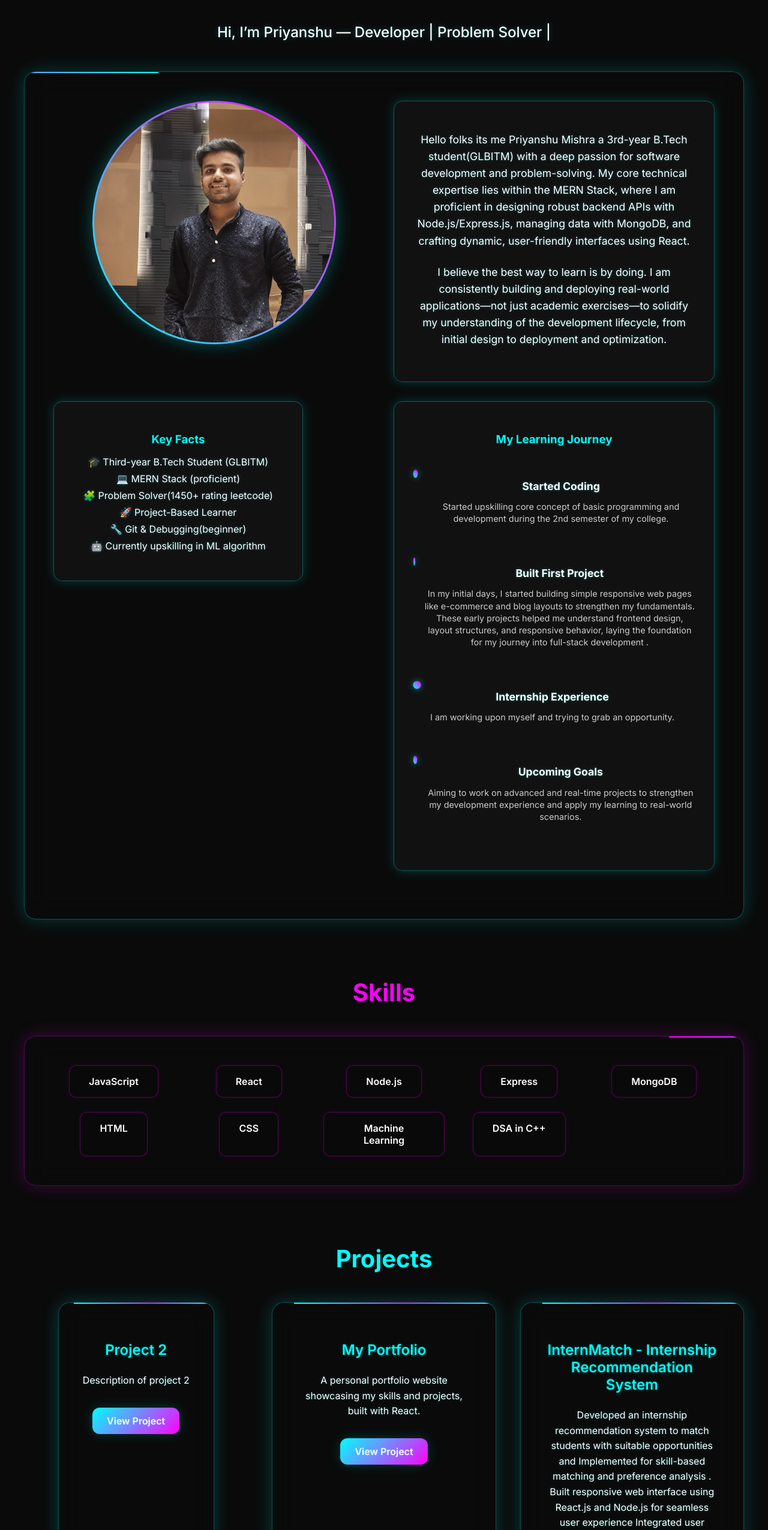
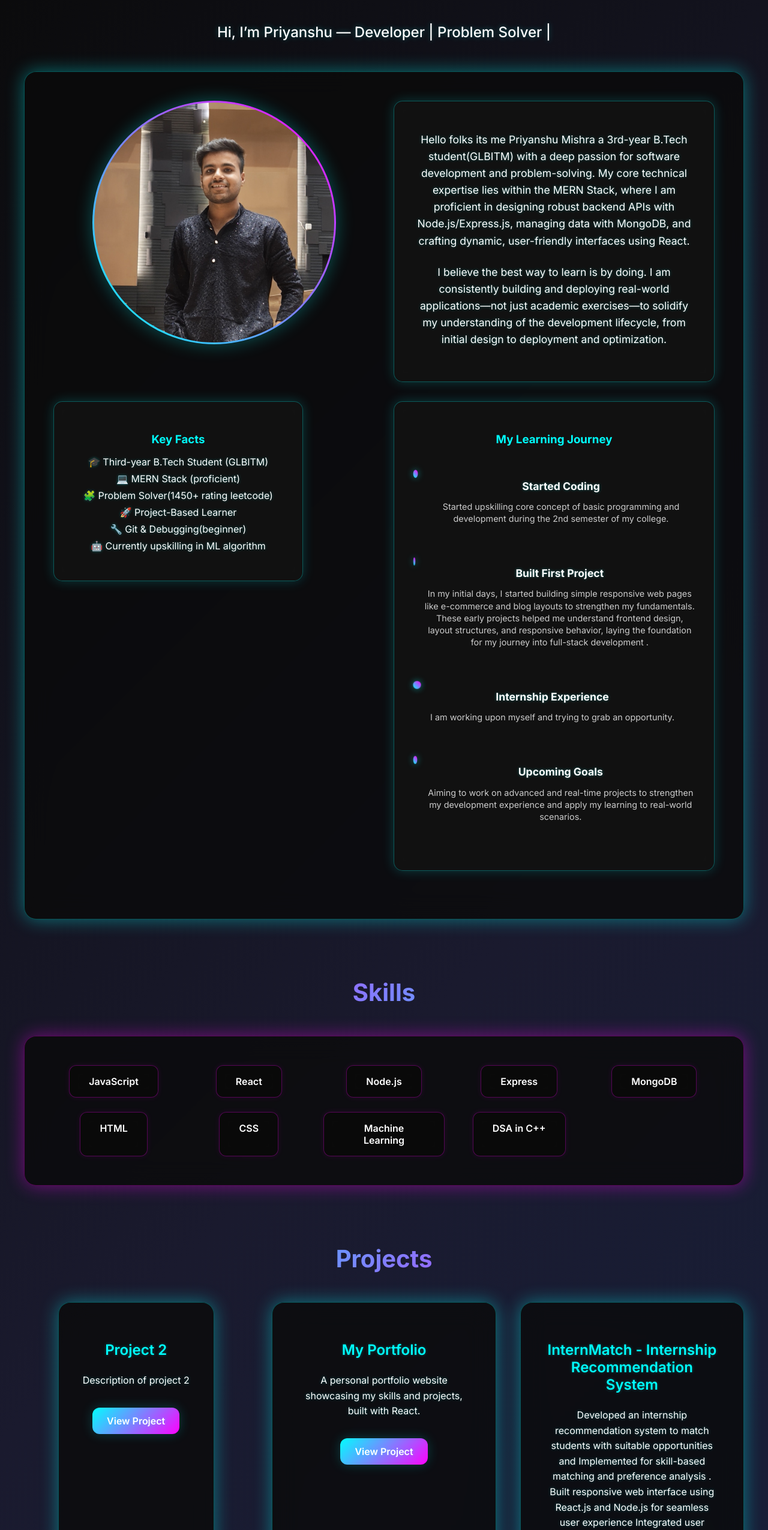
Before and after one commit to Priyanshu055/portfolio_backend, a React (Create React App) app in the folder fronted/: page / in a window 1280 px wide. Shown: the part 155-2706 px from the top of the page at 60% size. Built offline with nearby package versions, Linux system fonts and the light colour scheme.

Commit message:
Add root route handler to fix 404 on root URL

```diff
--- a/fronted/src/App.css
+++ b/fronted/src/App.css
@@ -7,7 +7,7 @@
   min-height: 100vh;
   position: relative;
   overflow-x: hidden;
-  background: #0a0a0a;
+  background: linear-gradient(135deg, #0a0a0a 0%, #1a1a2e 50%, #16213e 100%);
   color: #ffffff;
 }
 
--- a/fronted/src/components/About.css
+++ b/fronted/src/components/About.css
@@ -43,27 +43,11 @@
   background: rgba(10, 10, 10, 0.8);
   border-radius: 20px;
   padding: 3rem;
-  box-shadow: 0 0 30px rgba(0, 255, 255, 0.2);
+  box-shadow: 0 0 30px rgba(0, 255, 255, 0.4);
   border: 1px solid rgba(0, 255, 255, 0.3);
   transition: transform 0.3s ease, box-shadow 0.3s ease;
   position: relative;
   overflow: hidden;
-}
-
-.about-content::before {
-  content: '';
-  position: absolute;
-  top: 0;
-  left: 0;
-  right: 0;
-  height: 2px;
-  background: linear-gradient(90deg, #00ffff, #ff00ff, #00ffff);
-  animation: neonBorder 3s ease-in-out infinite;
-}
-
-@keyframes neonBorder {
-  0%, 100% { transform: translateX(-100%); }
-  50% { transform: translateX(100%); }
 }
 
 .about-content:hover {
--- a/fronted/src/components/About.js
+++ b/fronted/src/components/About.js
@@ -24,7 +24,7 @@ const About = () => {
       <div className="typing-intro">{typedText}<span className="cursor">|</span></div>
       <div className="about-content">
         <div className="profile-container">
-          <img src="/profile.jpg" alt="My Picture" className="profile-pic" />
+          <img src="/profile.jpg" alt="Priyanshu Mishra" className="profile-pic" />
           {/* <div className="hover-quote">Curious mind. Clean code </div> */}
         </div>
         <div className="key-facts">
--- a/fronted/src/components/Contact.css
+++ b/fronted/src/components/Contact.css
@@ -9,7 +9,10 @@
   font-size: 2.5rem;
   font-weight: 700;
   margin-bottom: 3rem;
-  color: #ff00ff;
+  background: linear-gradient(135deg, #ff00ff, #00ffff);
+  -webkit-background-clip: text;
+  -webkit-text-fill-color: transparent;
+  background-clip: text;
 }
 
 .contact form {
@@ -22,21 +25,11 @@
   background: rgba(10, 10, 10, 0.8);
   padding: 3rem;
   border-radius: 20px;
-  box-shadow: 0 0 10px rgba(255, 0, 255, 0.1);
+  box-shadow: 0 0 10px rgba(255, 0, 255, 0.4);
   border: 1px solid rgba(255, 0, 255, 0.3);
   transition: transform 0.3s ease;
   position: relative;
   overflow: hidden;
-}
-
-.contact form::before {
-  content: '';
-  position: absolute;
-  top: 0;
-  left: 0;
-  right: 0;
-  height: 2px;
-  background: linear-gradient(90deg, #ff00ff, #00ffff, #ff00ff);
 }
 
 .contact form:hover {
--- a/fronted/src/components/Header.css
+++ b/fronted/src/components/Header.css
@@ -22,7 +22,10 @@
 .header h1 {
   font-weight: 700;
   font-size: 1.5rem;
-  color: #00ffff;
+  background: linear-gradient(135deg, #00ffff, #ff00ff);
+  -webkit-background-clip: text;
+  -webkit-text-fill-color: transparent;
+  background-clip: text;
   transition: color 0.3s ease, transform 0.3s ease;
   cursor: pointer;
 }
--- a/fronted/src/components/Projects.css
+++ b/fronted/src/components/Projects.css
@@ -9,7 +9,10 @@
   font-size: 2.5rem;
   font-weight: 700;
   margin-bottom: 3rem;
-  color: #00ffff;
+  background: linear-gradient(135deg, #00ffff, #ff00ff);
+  -webkit-background-clip: text;
+  -webkit-text-fill-color: transparent;
+  background-clip: text;
 }
 
 .projects-list {
@@ -25,28 +28,12 @@
   color: #ffffff;
   padding: 2.5rem;
   border-radius: 20px;
-  box-shadow: 0 0 30px rgba(0, 255, 255, 0.2);
+  box-shadow: 0 0 30px rgba(0, 255, 255, 0.4);
   border: 1px solid rgba(0, 255, 255, 0.3);
   transition: transform 0.3s ease, box-shadow 0.3s ease;
   position: relative;
   overflow: hidden;
   text-shadow: 0 0 5px rgba(0, 255, 255, 0.3);
-}
-
-.project::before {
-  content: '';
-  position: absolute;
-  top: 0;
-  left: 0;
-  right: 0;
-  height: 2px;
-  background: linear-gradient(90deg, #00ffff, #ff00ff, #00ffff);
-  animation: neonBorder 5s ease-in-out infinite;
-}
-
-@keyframes neonBorder {
-  0%, 100% { transform: translateX(-100%); }
-  50% { transform: translateX(100%); }
 }
 
 .project:hover {
--- a/fronted/src/components/Skills.css
+++ b/fronted/src/components/Skills.css
@@ -9,7 +9,10 @@
   font-size: 2.5rem;
   font-weight: 700;
   margin-bottom: 3rem;
-  color: #ff00ff;
+  background: linear-gradient(135deg, #ff00ff, #00ffff);
+  -webkit-background-clip: text;
+  -webkit-text-fill-color: transparent;
+  background-clip: text;
 }
 
 .skills-list {
@@ -21,27 +24,11 @@
   background: rgba(10, 10, 10, 0.8);
   border-radius: 20px;
   padding: 3rem;
-  box-shadow: 0 0 30px rgba(255, 0, 255, 0.2);
+  box-shadow: 0 0 30px rgba(255, 0, 255, 0.4);
   border: 1px solid rgba(255, 0, 255, 0.3);
   transition: transform 0.3s ease, box-shadow 0.3s ease;
   position: relative;
   overflow: hidden;
-}
-
-.skills-list::before {
-  content: '';
-  position: absolute;
-  top: 0;
-  left: 0;
-  right: 0;
-  height: 2px;
-  background: linear-gradient(90deg, #ff00ff, #00ffff, #ff00ff);
-  animation: neonBorder 4s ease-in-out infinite;
-}
-
-@keyframes neonBorder {
-  0%, 100% { transform: translateX(-100%); }
-  50% { transform: translateX(100%); }
 }
 
 .skills-list:hover {
```
